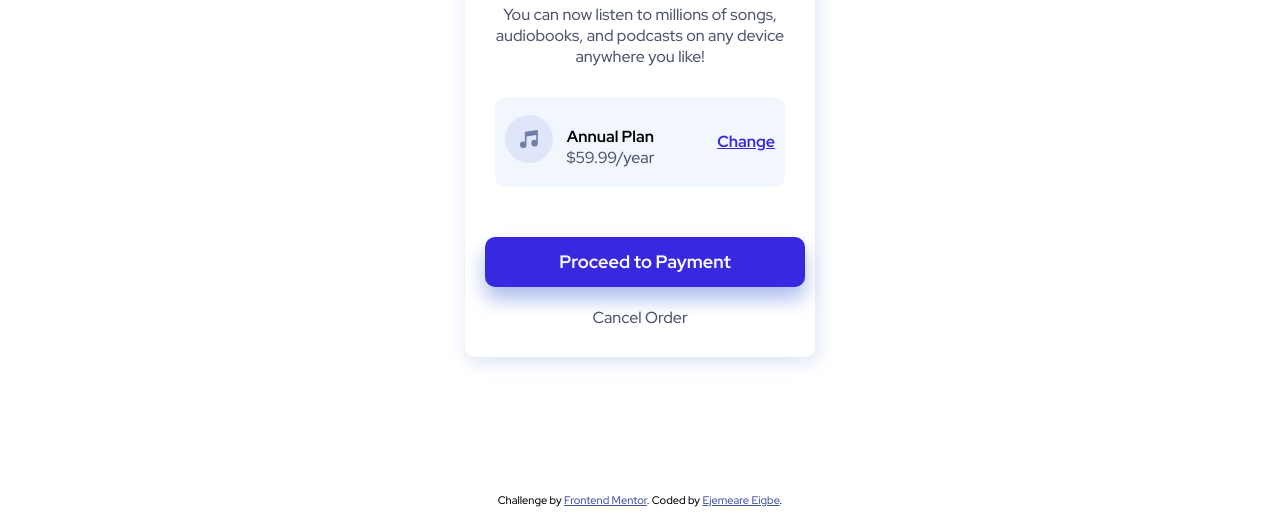
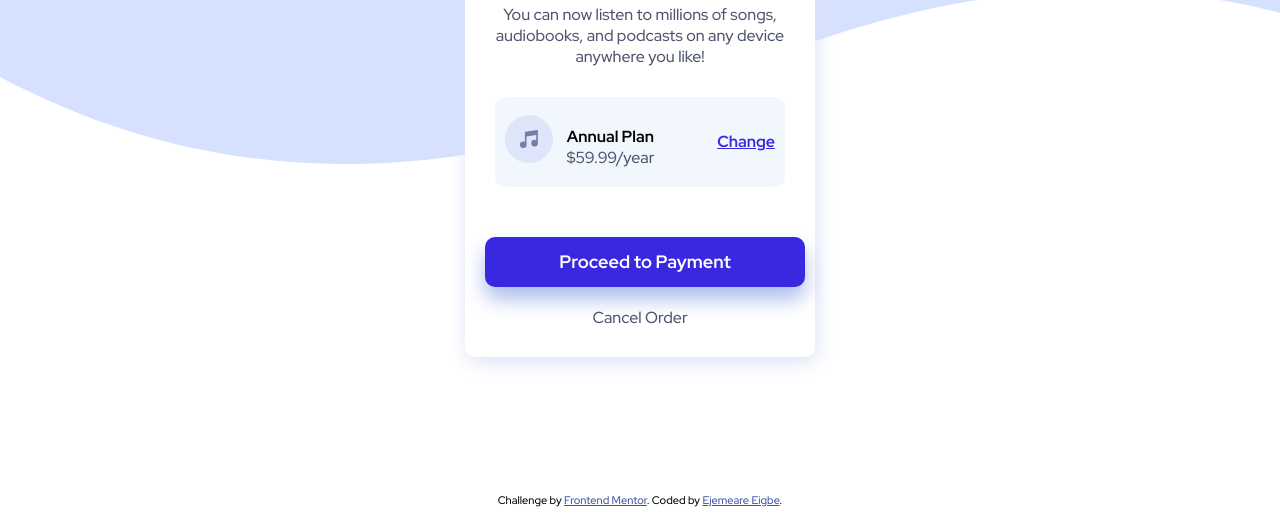
Before and after one commit to Ejemeare/order-summary, a plain HTML site: page index.html in a window 1280 px wide. Shown: the part 273-800 px from the top of the page. Drawn offline with Linux system fonts and the light colour scheme; the site is published under a folder, as on GitHub Pages, so addresses that start at the root find nothing.

Commit message:
Add files via upload

```diff
--- a/index.css
+++ b/index.css
@@ -1,7 +1,7 @@
 @import url('https://fonts.googleapis.com/css2?family=Red+Hat+Display:wght@500;700;900&display=swap');
 
 body{
-    background: url("/images/pattern-background-desktop.svg") repeat-x;
+    background: url("./images/pattern-background-desktop.svg") repeat-x;
     font-family: 'Red Hat Display', sans-serif;
     margin: 0;
     padding: 0;
```
